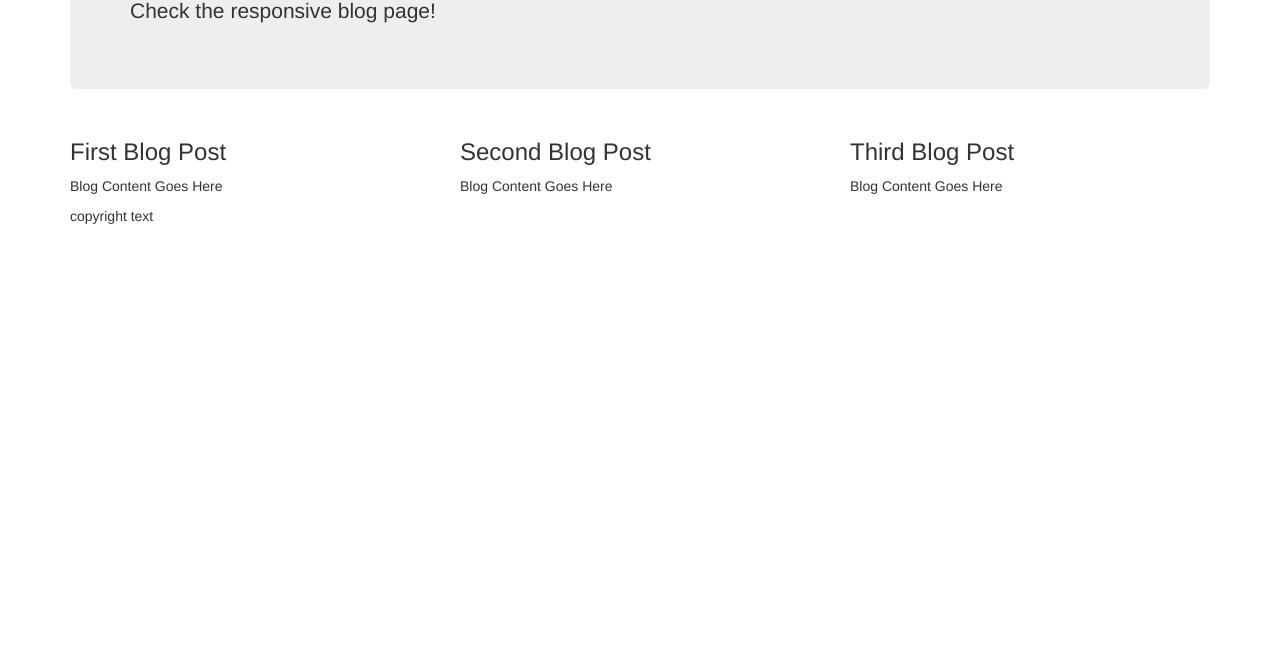
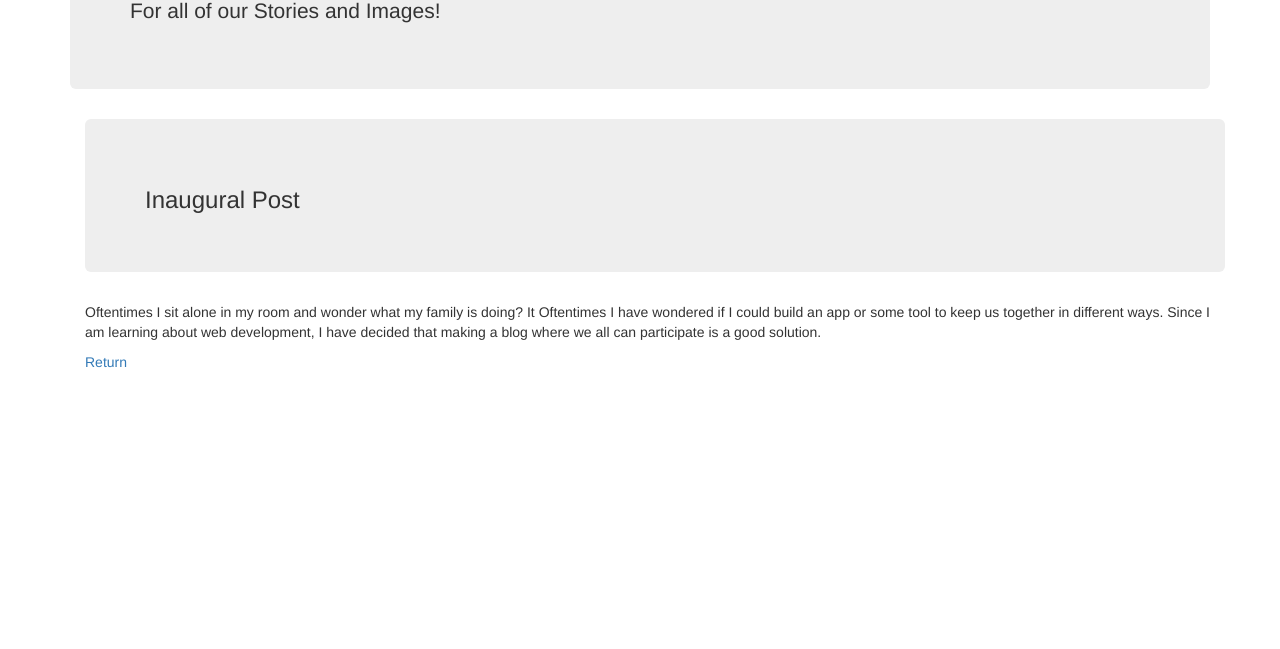
Before and after one commit to jiconnol/personal_site, a plain HTML site: page test-blog.html in a window 1280 px wide. Shown: the part 151-800 px from the top of the page. Drawn offline with nearby package versions, Linux system fonts and the light colour scheme.

Commit message:
Developments on Page Navigation and CSS

```diff
--- a/test-blog.html
+++ b/test-blog.html
@@ -7,33 +7,24 @@
 </head>
 
 <body>
+
 <div class="container">
 <div class="jumbotron">
-
 <header>
-  <h1>Welcome to My Blog </h1>
-  <p>Check the responsive blog page!</p>
+  <h1>Welcome to the Connolly Blog </h1>
+  <p>For all of our Stories and Images!</p>
 </div>
 
-<div class="row">
-  <div class="col-md-4">
-    <h3>First Blog Post</h3>
-    <p>Blog Content Goes Here</p>
-  </div>
-  <div class="col-md-4">
-    <h3>Second Blog Post</h3>
-    <p>Blog Content Goes Here</p>
-  </div>
-  <div class="col-md-4">
-    <h3>Third Blog Post</h3>
-    <p>Blog Content Goes Here</p>
-  </div>
+<div class="container">
+<div class="jumbotron">
+  <h3>Inaugural Post</h3>
 </div>
-<footer id="footer">
-<p>copyright text </p>
- </footer>
- </div>
 
-</div>
+    <p>Oftentimes I sit alone in my room and wonder what my family is doing? It Oftentimes I have wondered if I could build an app or some tool to keep us together in different ways. Since I am learning about web development, I have decided that making a blog where we all can participate is a good solution.</p>
+
+    <p>
+      <a href="index.html">Return</a>
+    </p>
+
 </body>
 </html>
```
Also changed, not shown: index.html (+9 -2 lines).
